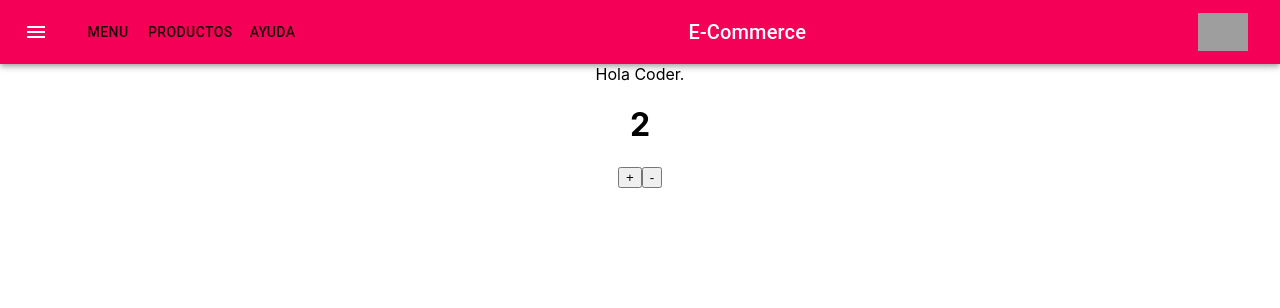
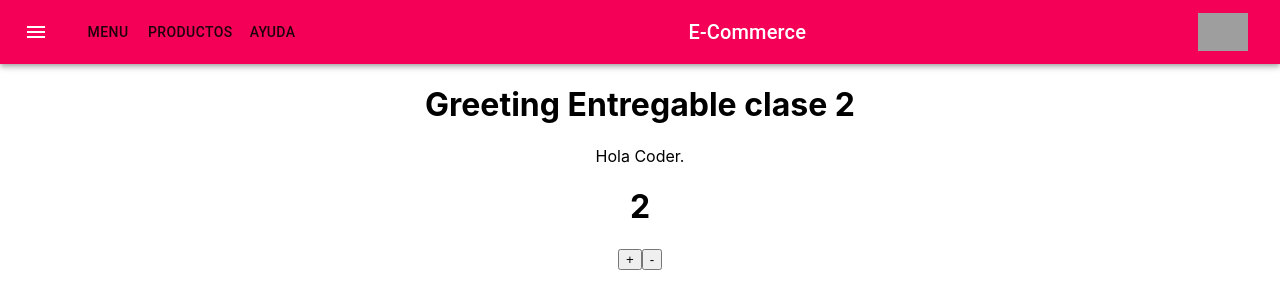
Before and after one commit to davancensm/reactJsClase02, a React (Create React App) app: page / in a window 1280 px wide. Shown: the top 308 px of the page. Built offline with nearby package versions, Linux system fonts and the light colour scheme; grey boxes are pictures that could not be loaded.

Commit message:
Tercer entregable.

```diff
--- a/src/App.js
+++ b/src/App.js
@@ -1,12 +1,13 @@
 import './App.css';
 import CardWithClass from './components/CardWithClass';
 import NavBar from './components/NavBar';
+import ItemListContainer from './components/ItemListContainer';
 
 function App() {
   return (
     <div className="App">
         <NavBar/>
-
+        <ItemListContainer/>
         <CardWithClass/>
     </div>
   );
--- a/src/components/ItemListContainer.js
+++ b/src/components/ItemListContainer.js
@@ -1,6 +1,15 @@
-export default function ItemListContainer(){
+import React from 'react';
 
-    return(
-        <img style= {{margin: 'right',width: '50px'}} src="https://www.pngrepo.com/download/45922/shopping-cart.png" alt="" />
-    )
-}
+export default class ItemListContainer extends React.Component {
+
+        state = {
+            greeting : "Greeting Entregable clase 2"
+        }
+        render(){
+            return(
+                <div><h1>{this.state.greeting}</h1></div>
+            )
+        }
+
+
+    }
```
Also changed, not shown: src/components/ItemCount.js (added, +15 -0 lines).
